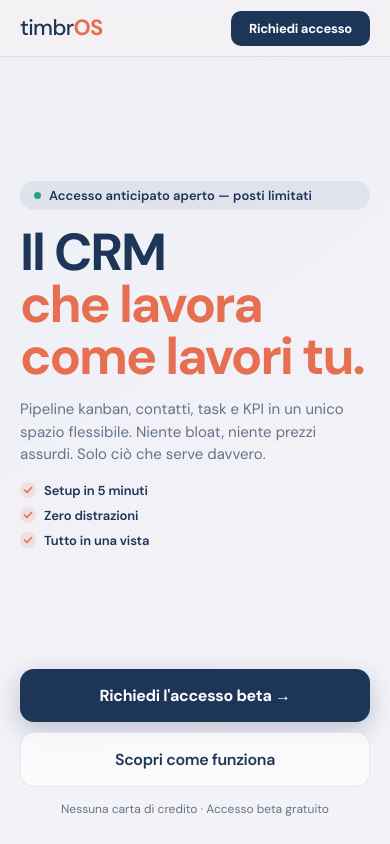
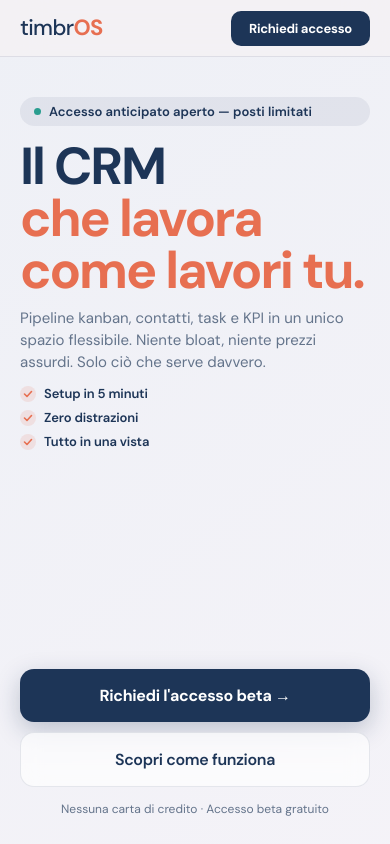
Before and after one commit to nicola-wq/timbros-landing, a Next.js app: page / in a window 390 px wide. Shown: the top 844 px of the page. Built offline with nearby package versions, Linux system fonts and the light colour scheme.

Commit message:
hero: headline+sub più grandi su desktop, mobile gap ridotto

```diff
--- a/app/page.tsx
+++ b/app/page.tsx
@@ -364,16 +364,16 @@ export default function LandingPage() {
             padding: 20px 20px 28px !important;
             text-align: left;
           }
-          .hero-top { flex: 1; display: flex; flex-direction: column; justify-content: center; }
-          .hero-badge { justify-content: flex-start !important; margin-bottom: 16px !important; }
-          .hero-h1 { font-size: 52px !important; line-height: 1.0 !important; margin-bottom: 16px !important; }
-          .hero-sub { font-size: 15px !important; margin-bottom: 16px !important; line-height: 1.5 !important; }
+          .hero-top { flex: 1; display: flex; flex-direction: column; justify-content: flex-start; padding-top: 20px; }
+          .hero-badge { justify-content: flex-start !important; margin-bottom: 14px !important; }
+          .hero-h1 { font-size: 52px !important; line-height: 1.0 !important; margin-bottom: 12px !important; }
+          .hero-sub { font-size: 15px !important; margin-bottom: 12px !important; line-height: 1.45 !important; }
           .hero-bullets {
             flex-direction: column;
-            gap: 8px;
+            gap: 7px;
             align-items: flex-start;
             justify-content: flex-start;
-            margin-bottom: 16px;
+            margin-bottom: 0;
           }
           .hero-buttons {
             flex-direction: column;
@@ -429,18 +429,18 @@ export default function LandingPage() {
           </div>
 
           <h1 className="hero-h1" style={{
-            fontSize: 'clamp(34px, 7vw, 64px)',
+            fontSize: 'clamp(48px, 7.5vw, 80px)',
             fontWeight: 700,
             color: C.navy,
             margin: '0 0 20px',
-            lineHeight: 1.1,
+            lineHeight: 1.05,
             letterSpacing: '-0.04em',
           }}>
             Il CRM<br />
             <span style={{ color: C.orange }}>che lavora come lavori tu.</span>
           </h1>
 
-          <p className="hero-sub" style={{ fontSize: 'clamp(15px, 2.5vw, 19px)', color: C.muted, margin: '0 0 36px', lineHeight: 1.6, maxWidth: 540, marginLeft: 'auto', marginRight: 'auto' }}>
+          <p className="hero-sub" style={{ fontSize: 'clamp(16px, 2.5vw, 22px)', color: C.muted, margin: '0 0 32px', lineHeight: 1.55, maxWidth: 560, marginLeft: 'auto', marginRight: 'auto' }}>
             Pipeline kanban, contatti, task e KPI in un unico spazio flessibile.
             Niente bloat, niente prezzi assurdi. Solo ciò che serve davvero.
           </p>
```
